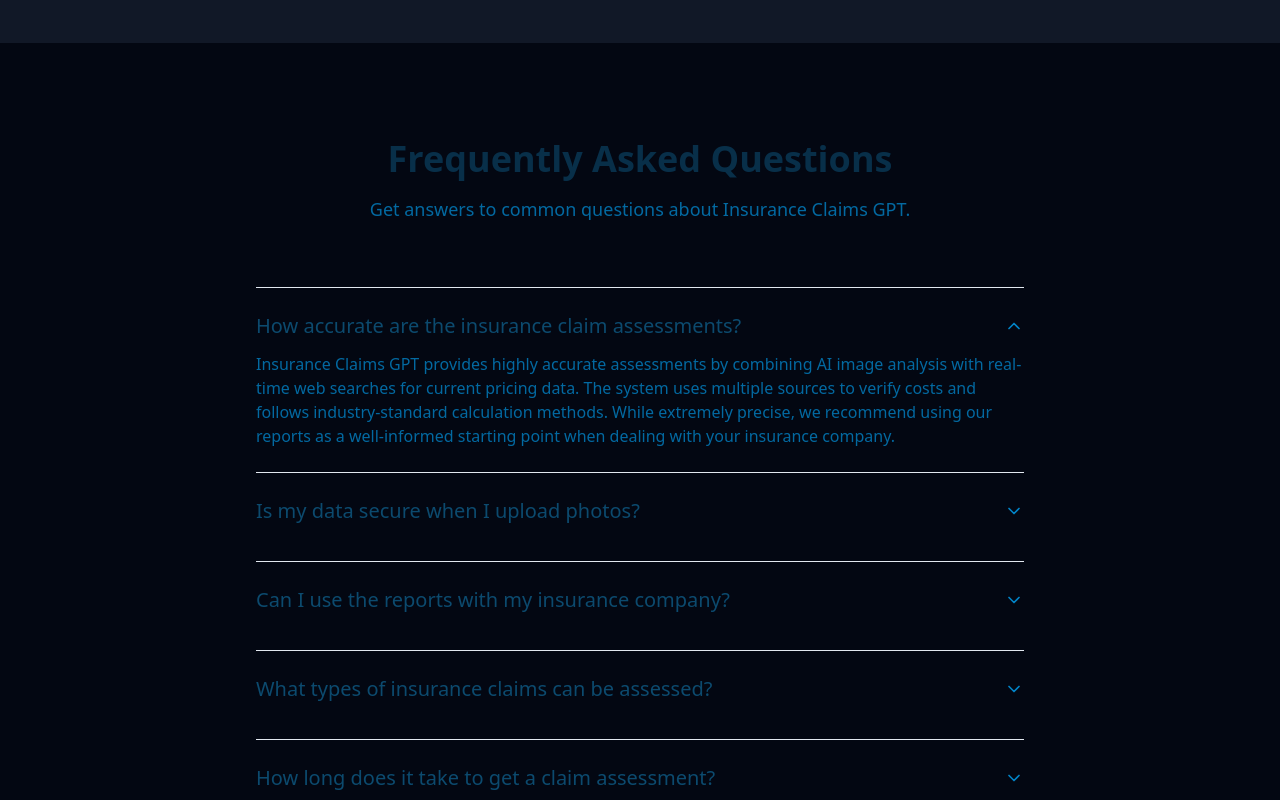
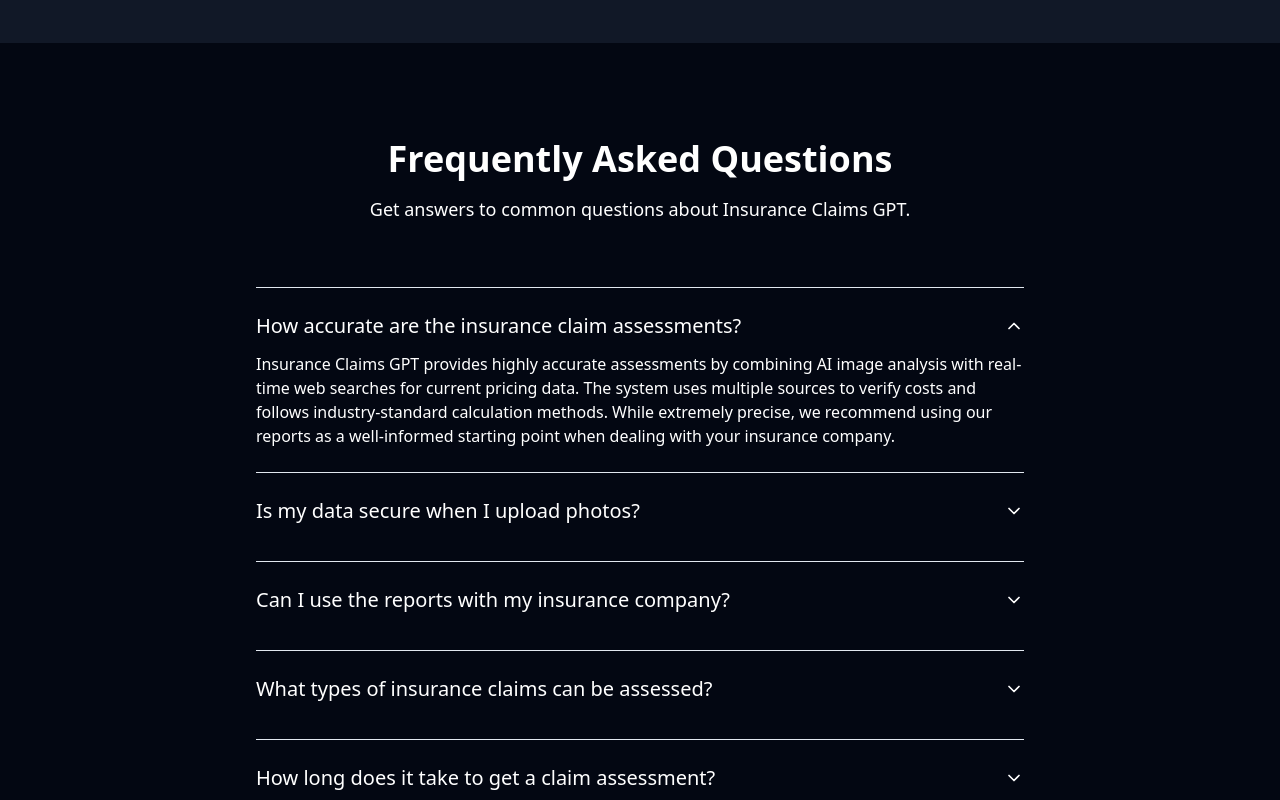
Before and after one commit to aiwebtools/insuranceclaimsgpt, a React (Vite) app: page / in a window 1280 px wide. Shown: the part 4340-5140 px from the top of the page. Built offline with nearby package versions, Linux system fonts and the light colour scheme.

Commit message:
Update FAQ section text color
Changed the text color of the FAQ section to white.

```diff
--- a/src/components/FAQ.tsx
+++ b/src/components/FAQ.tsx
@@ -36,10 +36,10 @@ const FAQ = () => {
     <section id="faq" className="section-padding">
       <div className="container mx-auto px-4 md:px-6">
         <div className="max-w-3xl mx-auto mb-16 text-center">
-          <h2 className="text-3xl md:text-4xl font-bold text-insurance-950 mb-4 animate-fade-in-up">
+          <h2 className="text-3xl md:text-4xl font-bold text-white mb-4 animate-fade-in-up">
             Frequently Asked Questions
           </h2>
-          <p className="text-lg text-insurance-700 animate-fade-in-up [animation-delay:100ms]">
+          <p className="text-lg text-white animate-fade-in-up [animation-delay:100ms]">
             Get answers to common questions about Insurance Claims GPT.
           </p>
         </div>
@@ -52,12 +52,12 @@ const FAQ = () => {
                 onClick={() => toggleFAQ(index)}
                 aria-expanded={openIndex === index}
               >
-                <h3 className="text-xl font-medium text-insurance-900">{faq.question}</h3>
+                <h3 className="text-xl font-medium text-white">{faq.question}</h3>
                 <div className="ml-4 flex-shrink-0">
                   {openIndex === index ? (
-                    <ChevronUp className="h-5 w-5 text-insurance-600" />
+                    <ChevronUp className="h-5 w-5 text-white" />
                   ) : (
-                    <ChevronDown className="h-5 w-5 text-insurance-600" />
+                    <ChevronDown className="h-5 w-5 text-white" />
                   )}
                 </div>
               </button>
@@ -67,7 +67,7 @@ const FAQ = () => {
                   openIndex === index ? 'max-h-96 opacity-100' : 'max-h-0 opacity-0'
                 }`}
               >
-                <p className="text-insurance-700">{faq.answer}</p>
+                <p className="text-white">{faq.answer}</p>
               </div>
             </div>
           ))}
```
